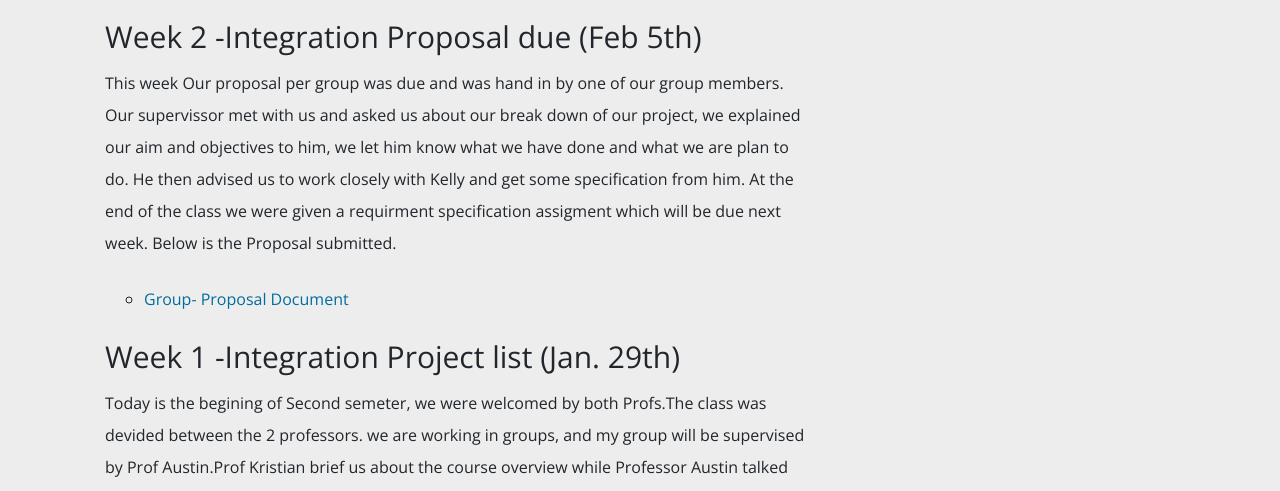
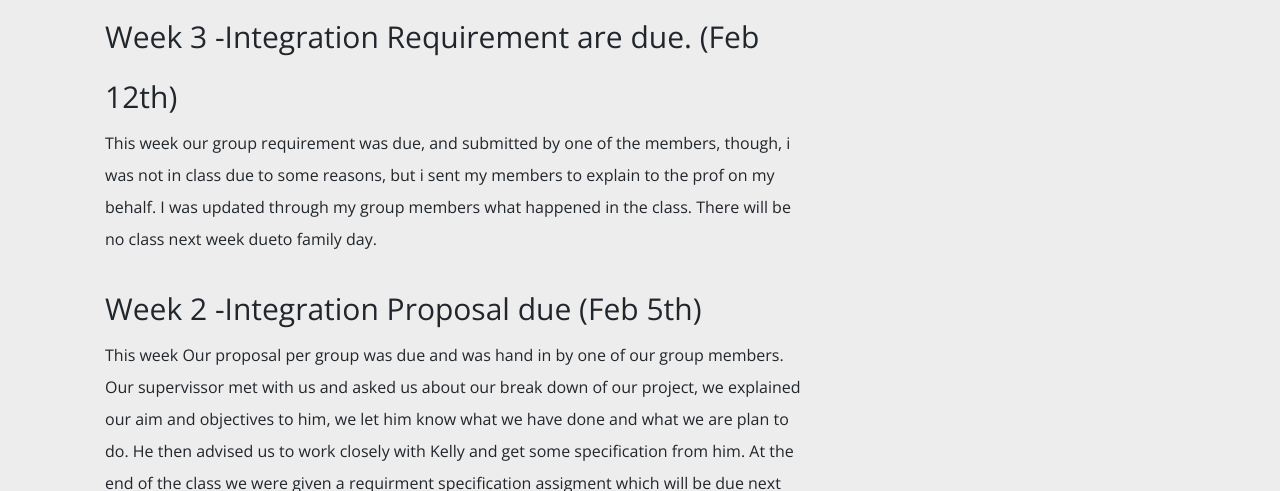
Before and after one commit to Tosino45/Parking-Lot, a plain HTML site: page index.html in a window 1280 px wide. Shown: the part 609-1100 px from the top of the page. Drawn offline with nearby package versions, Linux system fonts and the light colour scheme.

Commit message:
Update indexcontent.html

```diff
--- a/indexcontent.html
+++ b/indexcontent.html
@@ -6,7 +6,10 @@
   <img src="Tosinimage.png" alt="logo" style="width:200px;height:200px;">
   </center>
 </HEADER>
-	 <H3>Week 2  -Integration Proposal due (Feb 5th)</H3>
+	 <H3>Week 3   -Integration Requirement are due.  (Feb 12th)</H3>
+	 <p allign="justify"> This week our group requirement was due, and submitted by one of the members, though, i was not in class due to some reasons, but i sent my
+		 members to explain to the prof on my behalf. I was updated through my group members what happened in the class. There will be no class next week dueto family day.
+		 <H3>Week 2  -Integration Proposal due (Feb 5th)</H3>
 	 <p allign="justify"> This week Our proposal per group was due and was hand in by one of our group members. Our supervissor met with us and asked us about our
 		 break down of our project, we explained our aim and objectives to him, we let him know what we have done and what we are plan to do. He then advised
 		 us to work closely with Kelly and get some specification from him. At the end of the class we were given a requirment specification assigment which will be due
```
